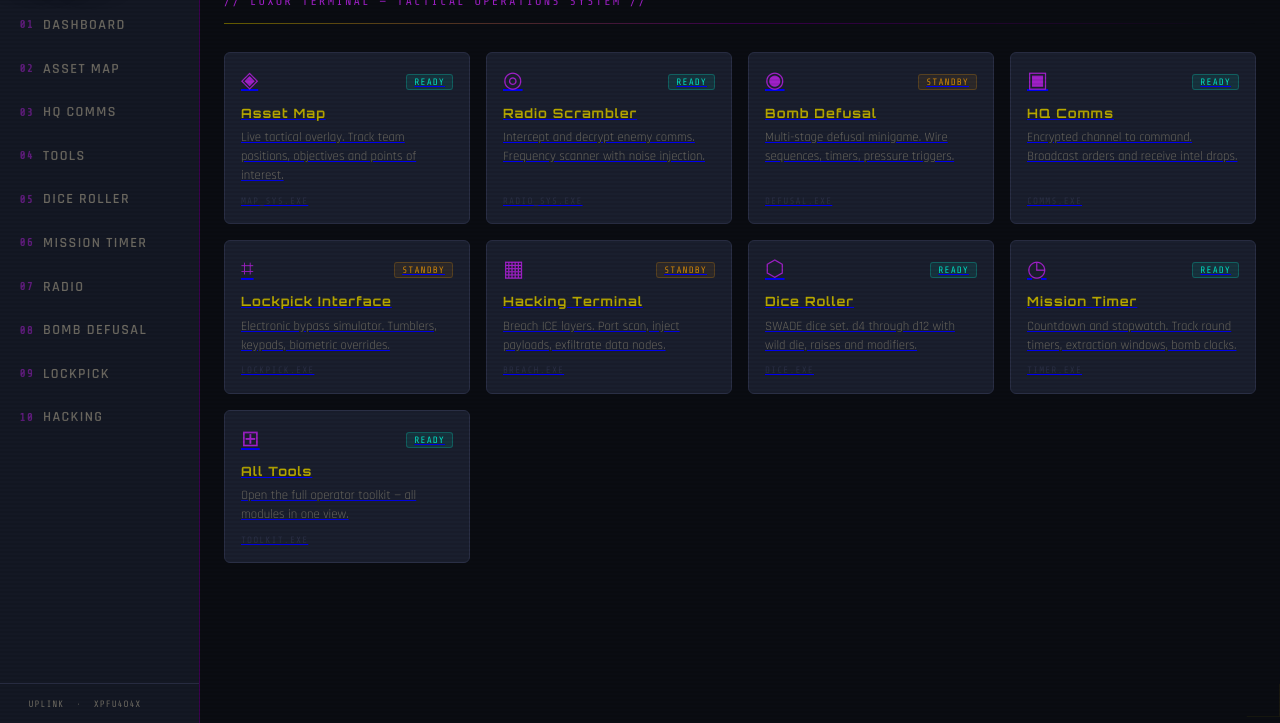
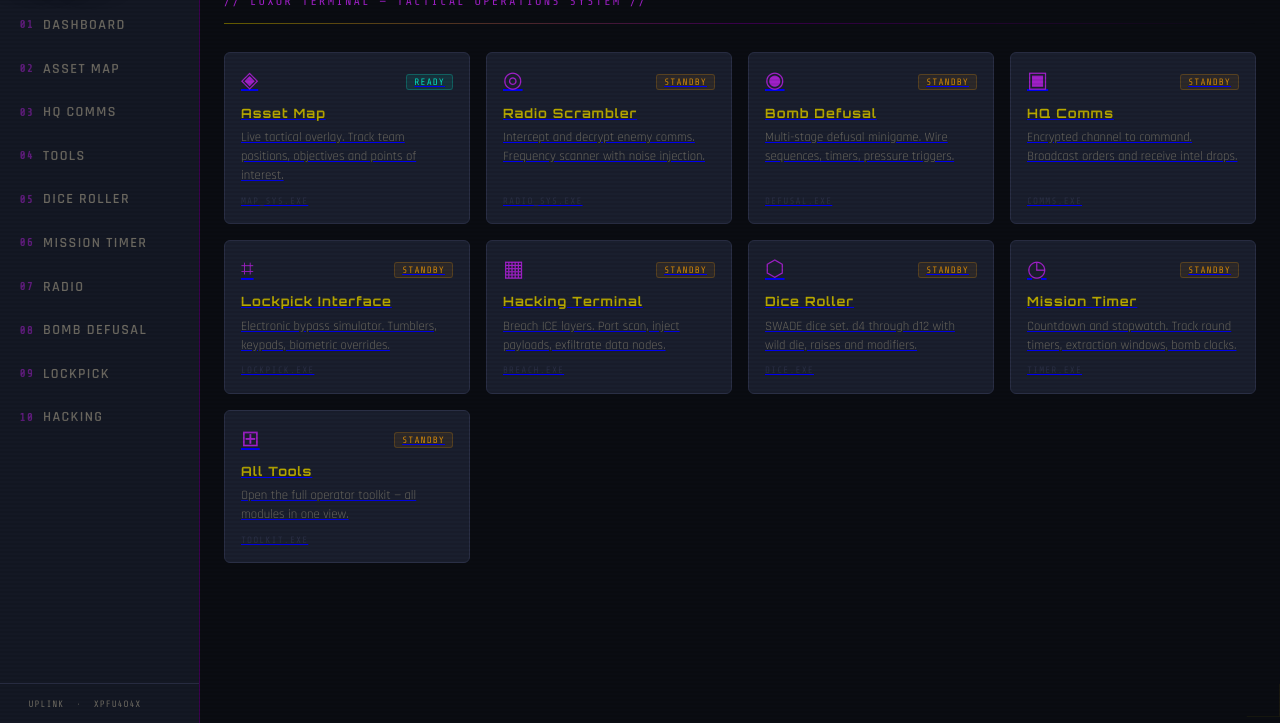
Before and after one commit to Krides3/SWADE, a plain HTML site: page index.html in a window 1280 px wide. Shown: the part 77-800 px from the top of the page. Drawn offline with nearby package versions, Linux system fonts and the light colour scheme.

Commit message:
Update index.html

```diff
--- a/index.html
+++ b/index.html
@@ -51,7 +51,7 @@
 
         <div class="tool-grid">
 
-            <a class="tool-card" href="map.html">
+            <a class="tool-card" href="AssetMap/AssetMap.html">
                 <div class="tool-card-top">
                     <div class="tool-card-icon">◈</div>
                     <div class="tool-card-badge">READY</div>
@@ -64,7 +64,7 @@
             <a class="tool-card" href="radio.html">
                 <div class="tool-card-top">
                     <div class="tool-card-icon">◎</div>
-                    <div class="tool-card-badge">READY</div>
+                    <div class="tool-card-badge badge-warn">STANDBY</div>
                 </div>
                 <div class="tool-card-title">Radio Scrambler</div>
                 <div class="tool-card-desc">Intercept and decrypt enemy comms. Frequency scanner with noise injection.</div>
@@ -84,7 +84,7 @@
             <a class="tool-card" href="comms.html">
                 <div class="tool-card-top">
                     <div class="tool-card-icon">▣</div>
-                    <div class="tool-card-badge">READY</div>
+                    <div class="tool-card-badge badge-warn">STANDBY</div>
                 </div>
                 <div class="tool-card-title">HQ Comms</div>
                 <div class="tool-card-desc">Encrypted channel to command. Broadcast orders and receive intel drops.</div>
@@ -114,7 +114,7 @@
             <a class="tool-card" href="dice.html">
                 <div class="tool-card-top">
                     <div class="tool-card-icon">⬡</div>
-                    <div class="tool-card-badge">READY</div>
+                    <div class="tool-card-badge badge-warn">STANDBY</div>
                 </div>
                 <div class="tool-card-title">Dice Roller</div>
                 <div class="tool-card-desc">SWADE dice set. d4 through d12 with wild die, raises and modifiers.</div>
@@ -124,7 +124,7 @@
             <a class="tool-card" href="timer.html">
                 <div class="tool-card-top">
                     <div class="tool-card-icon">◷</div>
-                    <div class="tool-card-badge">READY</div>
+                    <div class="tool-card-badge badge-warn">STANDBY</div>
                 </div>
                 <div class="tool-card-title">Mission Timer</div>
                 <div class="tool-card-desc">Countdown and stopwatch. Track round timers, extraction windows, bomb clocks.</div>
@@ -134,7 +134,7 @@
             <a class="tool-card" href="tools.html">
                 <div class="tool-card-top">
                     <div class="tool-card-icon">⊞</div>
-                    <div class="tool-card-badge">READY</div>
+                    <div class="tool-card-badge badge-warn">STANDBY</div>
                 </div>
                 <div class="tool-card-title">All Tools</div>
                 <div class="tool-card-desc">Open the full operator toolkit — all modules in one view.</div>
```
